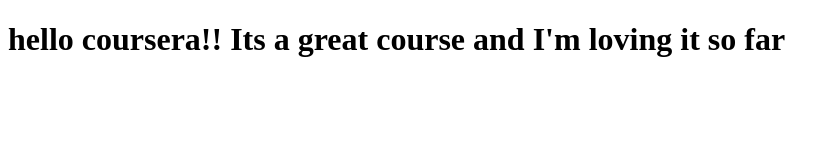
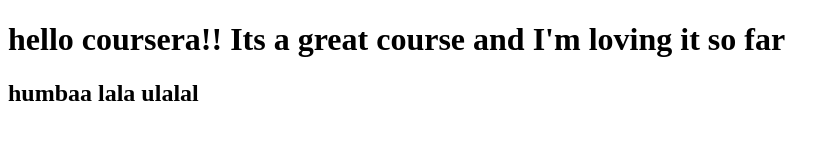
Before and after one commit to tabassumarony/Coursera-test, a plain HTML site: page site/index.html in a window 1280 px wide. Shown: the whole page, without its empty margins (0-839 px from the left). Drawn offline with Linux system fonts and the light colour scheme.

Commit message:
2nd line added

```diff
--- a/site/index.html
+++ b/site/index.html
@@ -5,5 +5,6 @@
 </head>
 <body>
 <h1>hello coursera!! Its a great course and I'm loving it so far</h1>
+<h2>humbaa lala ulalal</h2>
 </body>
 </html>
```
